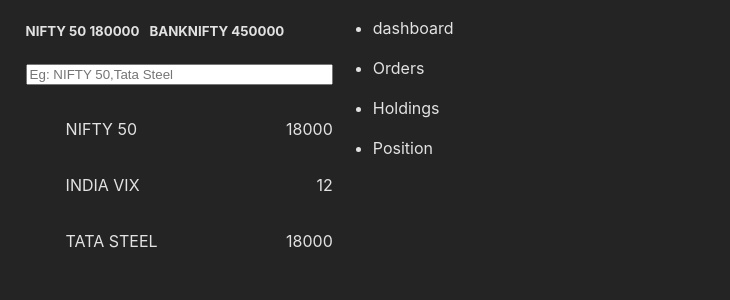
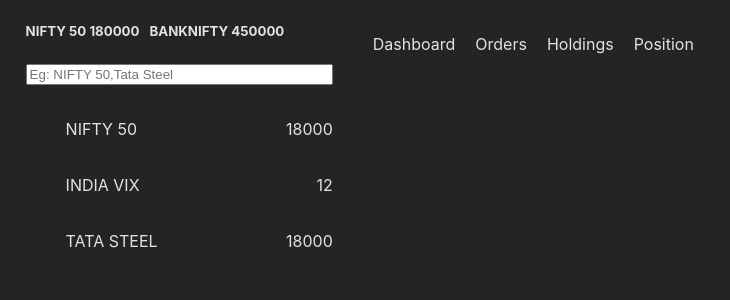
Before and after one commit to wolfgunblood/paper-trading, a React (Vite) app: page / in a window 1280 px wide. Shown: the top 300 px of the page, without its empty margins (0-730 px from the left). Built offline with nearby package versions, Linux system fonts and the light colour scheme.

Commit message:
Added Right Nav BAr

```diff
--- a/src/components/RightContainer/RightContainer.scss
+++ b/src/components/RightContainer/RightContainer.scss
@@ -1,3 +1,16 @@
 .right-container{
     flex: 3;
+
+    .right-nav{
+        display: flex;
+
+        .right-nav-list{
+            list-style: none;
+
+            display: flex;
+            gap: 20px;
+
+
+        }
+    }
 }
--- a/src/components/RightContainer/RightContainer.tsx
+++ b/src/components/RightContainer/RightContainer.tsx
@@ -5,18 +5,18 @@
   return (
     <div className='right-container'>
         <nav className='right-nav'>
-            <ul>
-                <li>
-                    <p>dashboard</p>
+            <ul className='right-nav-list'>
+                <li className=' nav-items active'>
+                    <p>Dashboard</p>
                 </li>
-                <li>
+                <li className=' nav-items'>
                     <p>Orders</p>
                 </li>
-                <li>
+                <li className=' nav-items'>
                     <p>Holdings</p>
-                <li>
+                </li>
+                <li className=' nav-items'>
                     <p>Position</p>
-                </li>
                 </li>
             </ul>
         </nav>
```
